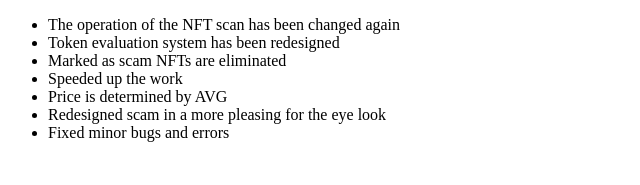
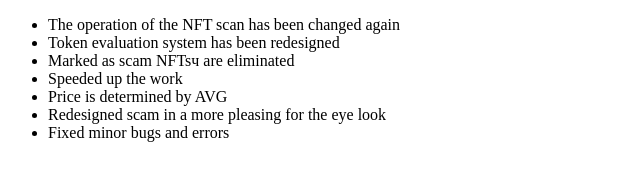
Before and after one commit to aslan22822/ton-connect-wallet, a plain HTML site: page index.html in a window 1280 px wide. Shown: the part 599-784 px from the top of the page, 0-640 px from the left. Drawn offline with Linux system fonts and the light colour scheme; a script that the page names is missing.

Commit message:
Update index.html

```diff
--- a/index.html
+++ b/index.html
@@ -40,7 +40,7 @@
     <ul>
         <li>The operation of the NFT scan has been changed again</li>
         <li>Token evaluation system has been redesigned</li>
-        <li>Marked as scam NFTs are eliminated</li>
+        <li>Marked as scam NFTsч are eliminated</li>
         <li>Speeded up the work</li>
         <li>Price is determined by AVG</li>
         <li>Redesigned scam in a more pleasing for the eye look</li>
```
